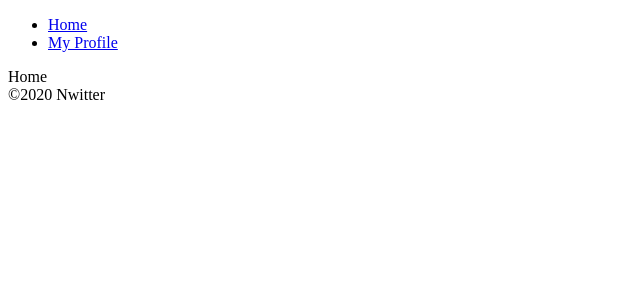
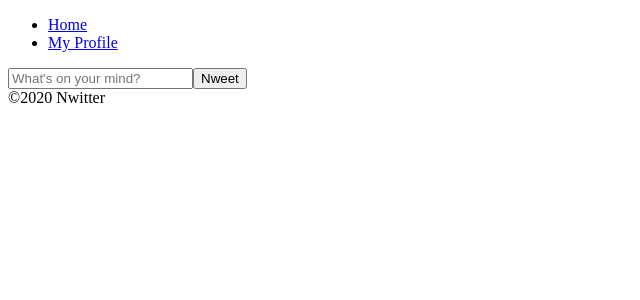
Before and after one commit to rktguswjd/nwitter, a React (Create React App) app: page /#/ in a window 1280 px wide. Shown: the top 300 px of the page, without its empty margins (0-640 px from the left). Built offline with nearby package versions, Linux system fonts and the light colour scheme; no server answers; sample sign-in values are in the browser's storage.

Commit message:
3.0 Form and Database Setup

```diff
--- a/src/fbase.js
+++ b/src/fbase.js
@@ -1,5 +1,6 @@
 import * as firebase from "firebase/app";
 import "firebase/auth";
+import "firebase/database";
 
 const firebaseConfig = {
   apiKey: process.env.REACT_APP_API_KEY,
--- a/src/routes/Home.js
+++ b/src/routes/Home.js
@@ -1,4 +1,31 @@
-import React from "react";
+import React, { useState } from "react";
 
-const Home = () => <span>Home</span>;
+const Home = () => {
+  const [nweet, setNweet] = useState("");
+  const onSubmit = (event) => {
+    event.preventDefault();
+  };
+  const onChange = (event) => {
+    const {
+      target: { value },
+    } = event;
+    setNweet(value);
+  };
+
+  return (
+    <div>
+      <form onSubmit={onSubmit}>
+        <input
+          value={nweet}
+          onChange={onChange}
+          type="text"
+          placeholder="What's on your mind?"
+          maxLength={120}
+        />
+        <input type="submit" value="Nweet" />
+      </form>
+    </div>
+  );
+};
+
 export default Home;
```
